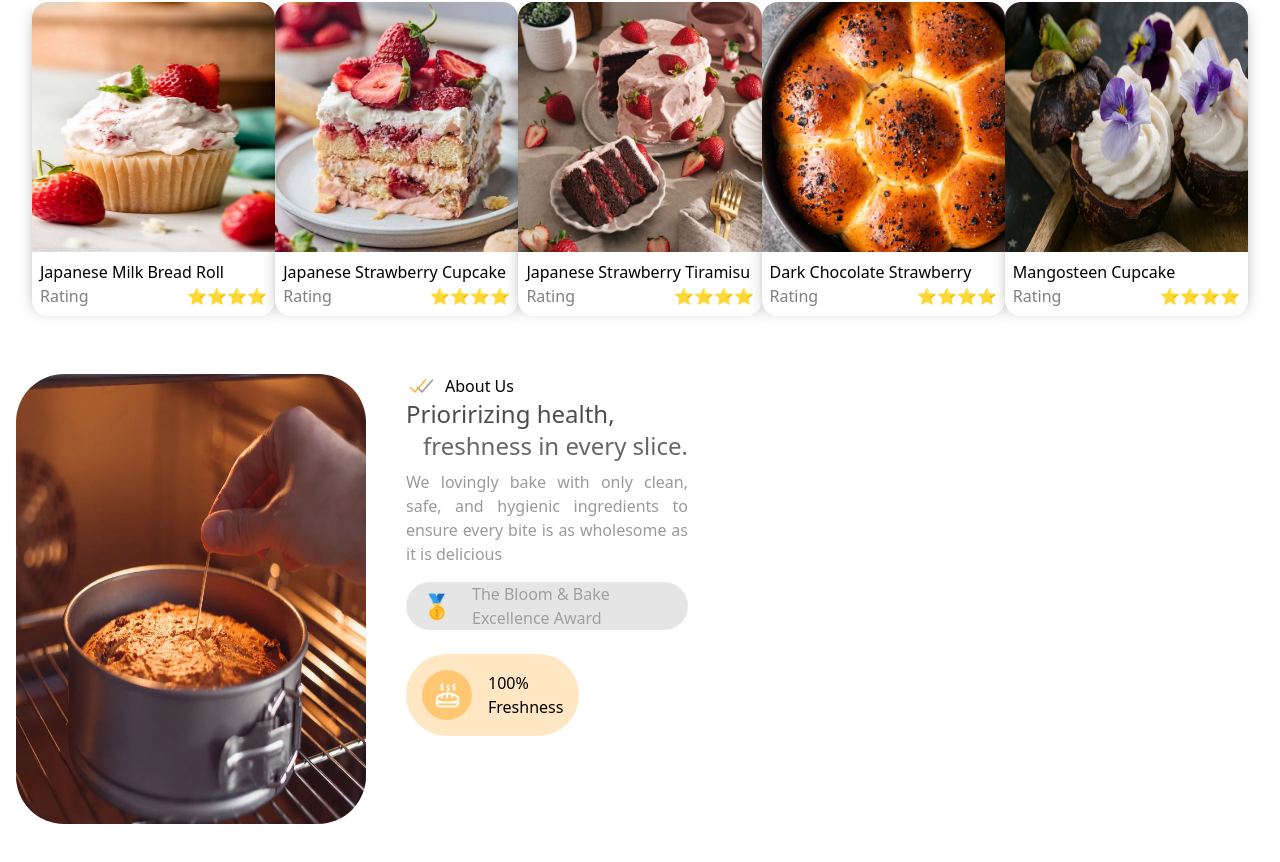
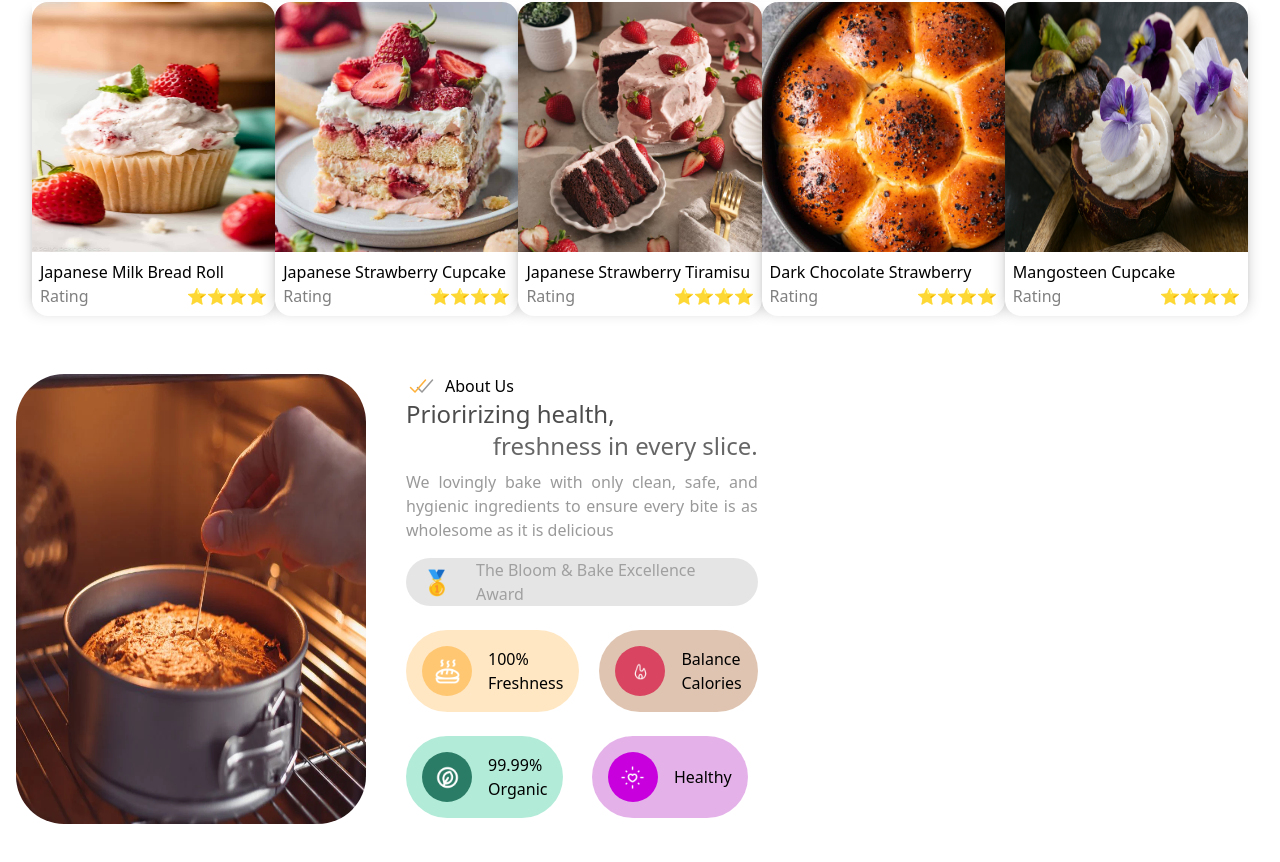
Before and after one commit to shoon-sandar/SM, a React (Vite) app: page / in a window 1280 px wide. Shown: the part 1410-2272 px from the top of the page. Built offline with nearby package versions, Linux system fonts and the light colour scheme; a web font is replaced by a local one.

Commit message:
sarlottl

```diff
--- a/src/Aboutus.jsx
+++ b/src/Aboutus.jsx
@@ -3,6 +3,9 @@ import img1 from "./assets/Image/baking/baking.webp"
 import { IoCheckmarkOutline } from "react-icons/io5";
 import { FaAward } from "react-icons/fa";
 import baked from "./assets/Image/icon/freshbread.png"
+import l1 from "./assets/Image/icon/calorie.png"
+import l2 from "./assets/Image/icon/organic.png"
+import l3 from "./assets/Image/icon/health.png"
 const Aboutus = () => {
     return (
         <div className=' px-4 py-10 flex gap-10 w-[55vw]'>
@@ -30,17 +33,19 @@ const Aboutus = () => {
                 <div className='text-black/40 text-md mt-2 text-justify'>
                     We lovingly bake with only clean, safe, and hygienic ingredients to ensure every bite is as wholesome as it is delicious
                 </div>
-        <div className='flex justify-between px-4  items-center bg-black/10 rounded-full mt-4 '>
+                <div className='flex gap-4 px-4  items-center bg-black/10 rounded-full mt-4 '>
                     <div className='text-2xl'>
                         🥇
                     </div>
-          <div className='text-black/30 text-md ml-5'>
+                    <div className='text-black/30 text-md ml-2'>
                         The Bloom & Bake Excellence Award
                     </div>
                 </div>
 
 
-        <div className='flex justify-between mt-6'>
+
+                <div className='flex gap-5'>
+                    <div className='flex justify-between mt-6 w-[50%]'>
                         <div className='bg-rod/30 p-4 rounded-full flex items-center gap-4'>
                             <div className=' bg-rod/60 rounded-full h-[50px] w-[50px] flex items-center justify-center'>
                                 <img src={baked} alt="" className='w-[25px]' />
@@ -50,8 +55,47 @@ const Aboutus = () => {
                                 <div>Freshness</div>
                             </div>
                         </div>
+                    </div>
+                    <div className='flex justify-between mt-6 w-[50%]'>
+                        <div className='bg-amber-800/30 p-4 rounded-full flex items-center gap-4'>
+                            <div className=' bg-bat-blood rounded-full h-[50px] w-[50px] flex items-center justify-center'>
+                                <img src={l1} alt="" className='w-[25px]' />
+                            </div>
+                            <div className='text-wrap'>
+                                <div>Balance </div>
+                                <div>Calories</div>
+                            </div>
+                        </div>
+                    </div>
+                </div>
+
+
+                <div className='flex gap-5'>
+                    <div className='flex justify-between mt-6 w-[50%]'>
+                        <div className='bg-emerald-500/30 p-4 rounded-full flex items-center gap-4'>
+                            <div className=' bg-emerald rounded-full h-[50px] w-[50px] flex items-center justify-center'>
+                                <img src={l2} alt="" className='w-[25px]' />
+                            </div>
+                            <div className='text-wrap'>
+                                <div>99.99% </div>
+                                <div>Organic</div>
+                            </div>
+                        </div>
+                    </div>
+                    <div className='flex justify-between mt-6 w-[50%]'>
+                        <div className='bg-fuchsia-700/30 p-4 rounded-full flex items-center gap-4'>
+                            <div className=' bg-fuchsia-600 rounded-full h-[50px] w-[50px] flex items-center justify-center'>
+                                <img src={l3} alt="" className='w-[25px]' />
+                            </div>
+                            <div className='text-wrap'>
+                                <div>Healthy</div>
 
                             </div>
+                        </div>
+                    </div>
+                </div>
+
+
 
             </div>
 
```
Lines whose indentation alone changed are shown as unchanged.
